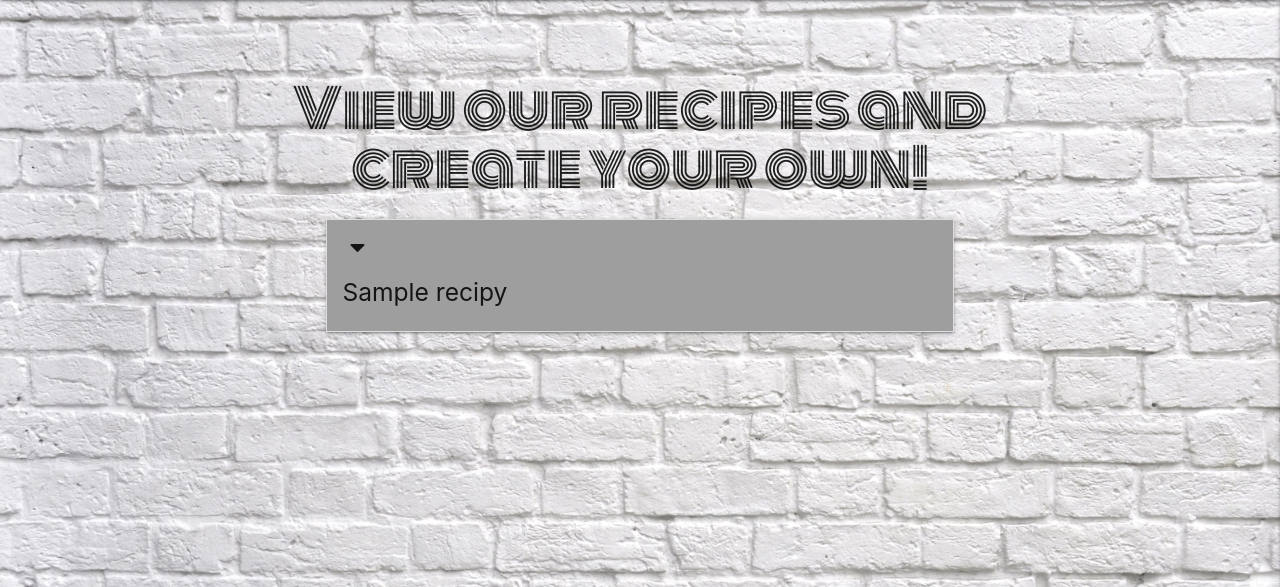
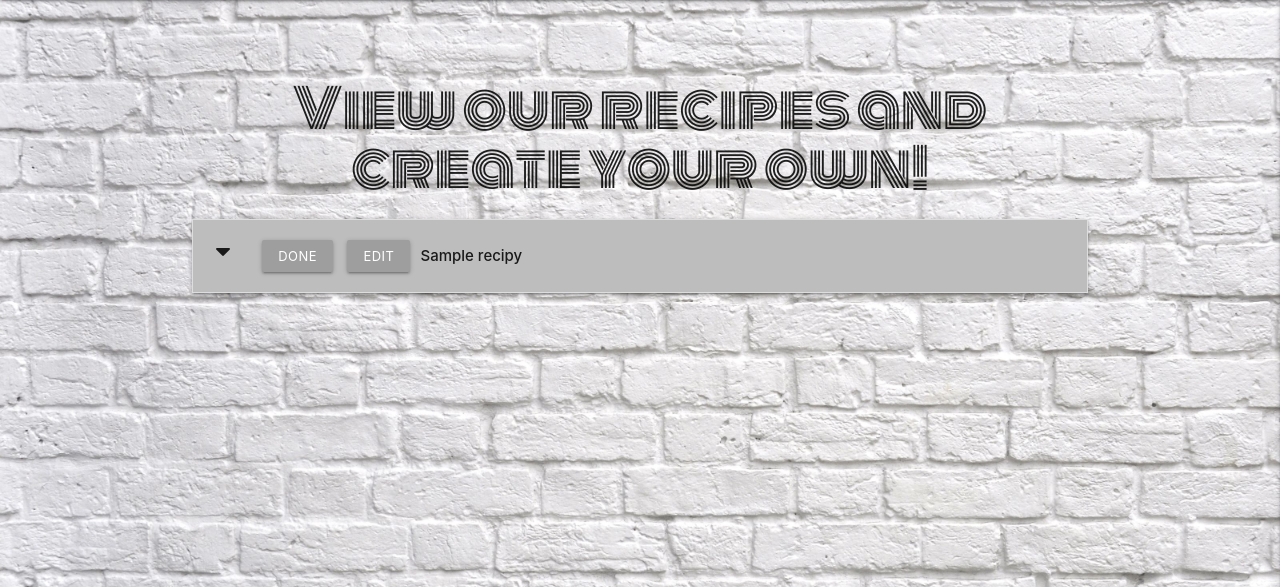
Before and after one commit to AmyKeedwell/3-Milestone-Project-OnTheRocks, a Flask app: page / in a window 1280 px wide. Shown: the part 64-651 px from the top of the page. Run offline with Flask 2, Linux system fonts and the light colour scheme; a database or web service that is not in the repository returns one stand-in record (values such as "Sample title"); some libraries are stand-ins or nearby versions.

Commit message:
added edit functionality

```diff
--- a/app.py
+++ b/app.py
@@ -122,6 +122,12 @@ def add_cocktail():
     return render_template("add_cocktail.html")
 
 
+@app.route("/edit_recipies/<recipies_id>", methods=["GET", "POST"])
+def edit_recipe(recipies_id):
+    recipies = mongo.db.recipies.find_one({"_id": ObjectId(recipies_id)})
+
+    return render_template("edit_cocktail.html", recipies=recipies)
+
 if __name__ == "__main__":
     app.run(host=os.environ.get("IP"),
             port=int(os.environ.get("PORT")),
--- a/static/css/style.css
+++ b/static/css/style.css
@@ -9,9 +9,6 @@ h2 {
     font-family: 'Monoton', cursive;
 }
 
-.headerbckgrnd {
-    background-color: white;
-}
 
 .text {
     font-family: 'Montserrat', sans-serif;
@@ -38,3 +35,12 @@ body {background-image: url(../images/wall.jpg);
 .flashes h4 {
     line-height: 2;
 }
+
+.btn-small{
+    margin: 5px;
+}
+
+.collapsible-header .col-9 strong {
+    margin: 5px;
+    line-height: 42px;
+}
--- a/templates/recipes.html
+++ b/templates/recipes.html
@@ -4,32 +4,32 @@
 <h2 class="center-align">View our recipes and create your own!</h2>
 
 
-    <div class="container">
-        <div class="row col-6">
 <ul class="collapsible">
     {% for recipies in recipies %}
     <li>
-                <div class="collapsible-header grey">
+        <div class="collapsible-header grey lighten-1">
+            <div class="col-3">
+                <i class="fas fa-caret-down"></i>
+                <a href="" class="btn-small grey waves-effect waves-light">Done</a>
+                <a href="{{ url_for('edit_recipe', recipies_id=recipies._id ) }}" class="btn-small grey waves-effect waves-light">Edit</a>
+            </div>
             <div class="col-9">
-                        <i class="fas fa-caret-down"></i>
-                        <strong><h5>{{ recipies.cocktail_name }}</h5></strong>
+                <strong>{{ recipies.cocktail_name }}</strong>
             </div>
+        </div>
+
+
         <div class="collapsible-body grey lighten-1">
-                        <strong><h5>Ingredients:</h5></strong><br>
+            <strong>Ingredients:</strong><br>
             {{ recipies.ingredients }}<br>
-                        <strong><h5>Method:</h5></strong><br>
+            <strong>Method:</strong><br>
             {{ recipies.method }}
             <p><em>by: {{ recipies.created_by }}</em></p>
-                    </div>
-                    <div class="col-3">
-                        <i class="fa fas-caret-down"></i>
-                    </div>
         </div>
     </li>
     {% endfor %}
 </ul>
-        </div>
-  </div>
+
 
 
 {% endblock %}
```
Also changed, not shown: templates/edit_cocktail.html (added, +45 -0 lines). Lines whose indentation alone changed are shown as unchanged.
